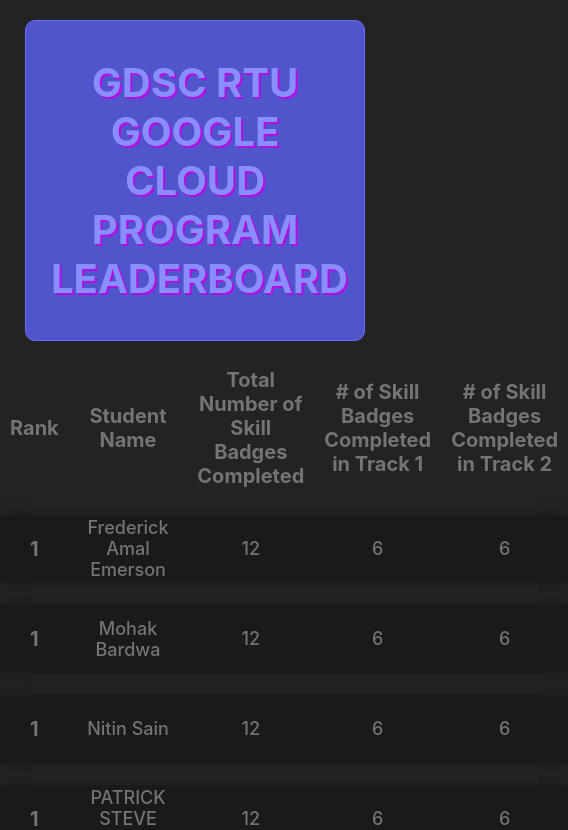
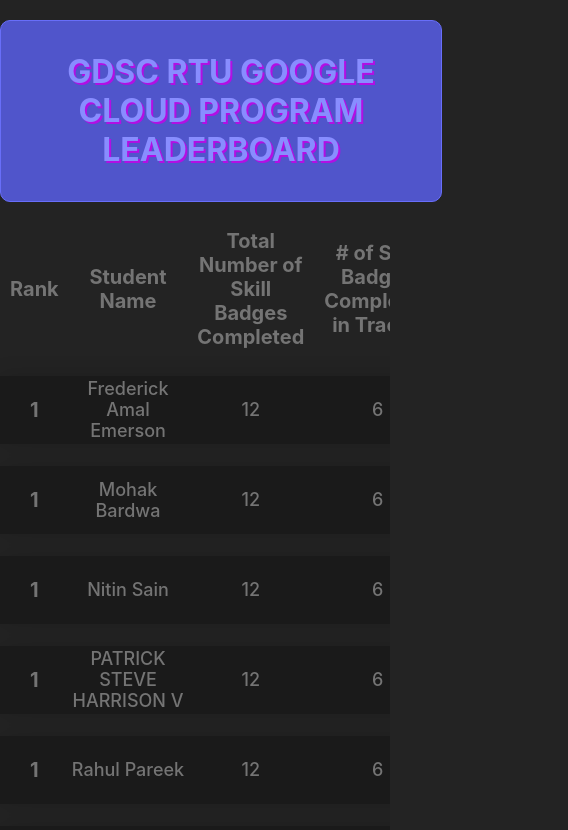
Before and after one commit to GDSC-RTU/cloud-leaderboard, a React (Create React App) app: page / in a window 390 px wide. Shown: the top 830 px of the page, 568 px wide, since content can reach past the window. Built offline with nearby package versions, Linux system fonts and the light colour scheme.

Commit message:
error in responsive css

```diff
--- a/src/App.css
+++ b/src/App.css
@@ -62,3 +62,21 @@
   font-size: 1.25rem;
   padding: 4px 5px;
 }
+
+@media (max-width: 992px){
+  .heading{
+    width: 100%;
+    margin: 0;
+    font-size: 16px;
+  }
+
+  .container{
+    overflow-x: scroll;
+    width: 100%;
+  }
+
+  .main-table{
+    position: relative;
+    z-index: 1;
+  }
+}
--- a/src/components/Leaderboard.js
+++ b/src/components/Leaderboard.js
@@ -2,7 +2,7 @@
 const Leaderboard = ({ participantData }) => {
 
     return (
-        <div>
+        <div className="container">
             <table className="main-table">
                 <thead>
                     <tr>
```
